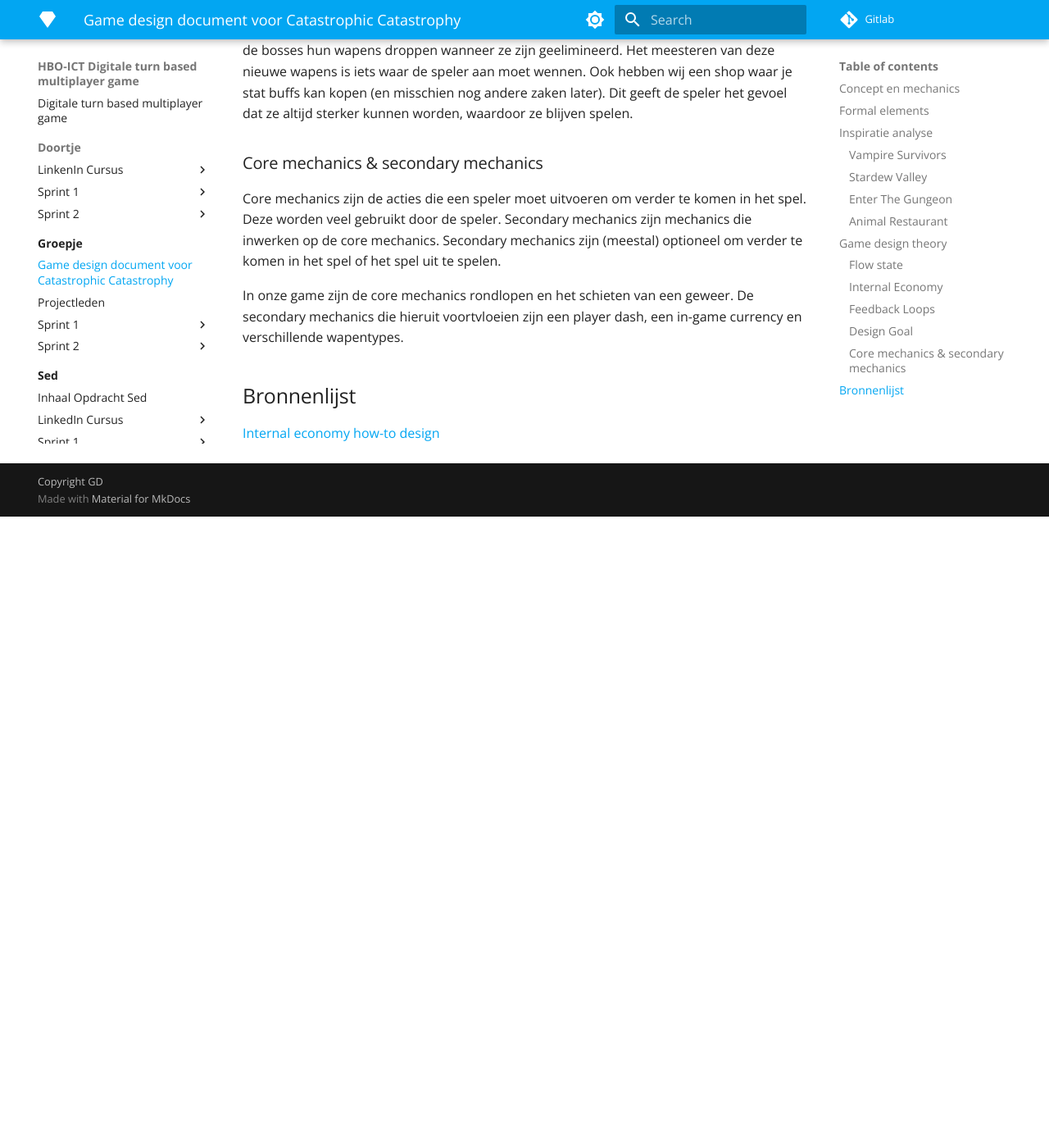
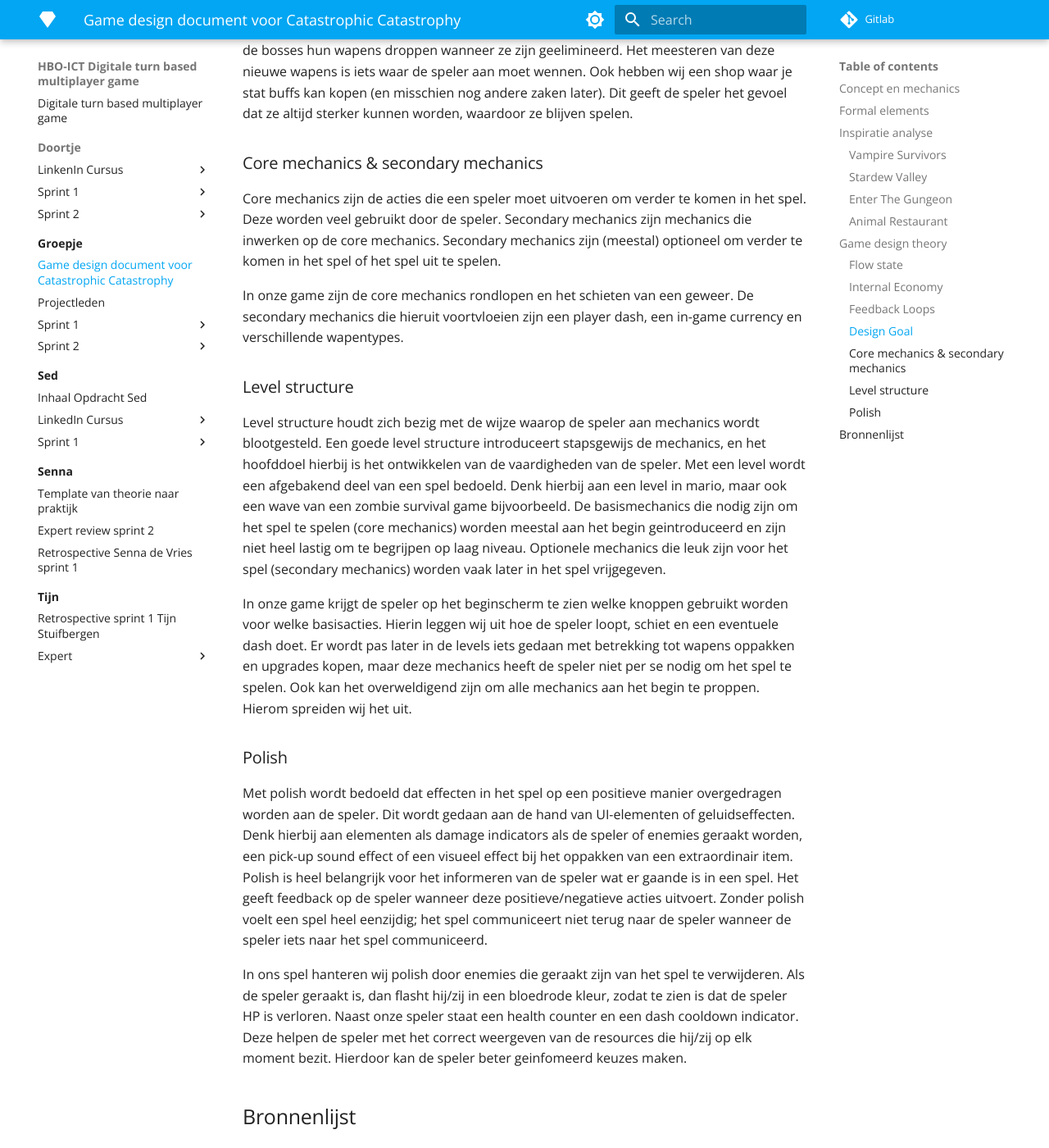
Before and after one commit to Doortje-Geuze/catastrophic-catastrophe, an MkDocs documentation site: the page built from docs/Groepje/Game-design.md, in a window 1280 px wide and 1400 px high, scrolled down 4076 px. Shown: the whole window at 82% size. Built offline with MkDocs 1.6.1 and Material for MkDocs 9.7.7, drawn with Linux system fonts in a browser that asks for light colours; nearby versions of some CDN libraries; library files that are not in the unit come from our copies; before the commit the page ends 4706 px from its top, so only the background shows below that.

Commit message:
Game design documentation done, might add some images later

```diff
--- a/docs/Groepje/Game-design.md
+++ b/docs/Groepje/Game-design.md
@@ -72,6 +72,15 @@ Core mechanics zijn de acties die een speler moet uitvoeren om verder te komen i
 
 In onze game zijn de core mechanics rondlopen en het schieten van een geweer. De secondary mechanics die hieruit voortvloeien zijn een player dash, een in-game currency en verschillende wapentypes.
 
+### Level structure
+Level structure houdt zich bezig met de wijze waarop de speler aan mechanics wordt blootgesteld. Een goede level structure introduceert stapsgewijs de mechanics, en het hoofddoel hierbij is het ontwikkelen van de vaardigheden van de speler. Met een level wordt een afgebakend deel van een spel bedoeld. Denk hierbij aan een level in mario, maar ook een wave van een zombie survival game bijvoorbeeld. De basismechanics die nodig zijn om het spel te spelen (core mechanics) worden meestal aan het begin geintroduceerd en zijn niet heel lastig om te begrijpen op laag niveau. Optionele mechanics die leuk zijn voor het spel (secondary mechanics) worden vaak later in het spel vrijgegeven.
+
+In onze game krijgt de speler op het beginscherm te zien welke knoppen gebruikt worden voor welke basisacties. Hierin leggen wij uit hoe de speler loopt, schiet en een eventuele dash doet. Er wordt pas later in de levels iets gedaan met betrekking tot wapens oppakken en upgrades kopen, maar deze mechanics heeft de speler niet per se nodig om het spel te spelen. Ook kan het overweldigend zijn om alle mechanics aan het begin te proppen. Hierom spreiden wij het uit.
+
+### Polish
+Met polish wordt bedoeld dat effecten in het spel op een positieve manier overgedragen worden aan de speler. Dit wordt gedaan aan de hand van UI-elementen of geluidseffecten. Denk hierbij aan elementen als damage indicators als de speler of enemies geraakt worden, een pick-up sound effect of een visueel effect bij het oppakken van een extraordinair item. Polish is heel belangrijk voor het informeren van de speler wat er gaande is in een spel. Het geeft feedback op de speler wanneer deze positieve/negatieve acties uitvoert. Zonder polish voelt een spel heel eenzijdig; het spel communiceert niet terug naar de speler wanneer de speler iets naar het spel communiceerd.
+
+In ons spel hanteren wij polish door enemies die geraakt zijn van het spel te verwijderen. Als de speler geraakt is, dan flasht hij/zij in een bloedrode kleur, zodat te zien is dat de speler HP is verloren. Naast onze speler staat een health counter en een dash cooldown indicator. Deze helpen de speler met het correct weergeven van de resources die hij/zij op elk moment bezit. Hierdoor kan de speler beter geinfomeerd keuzes maken.
 
 
 
```
